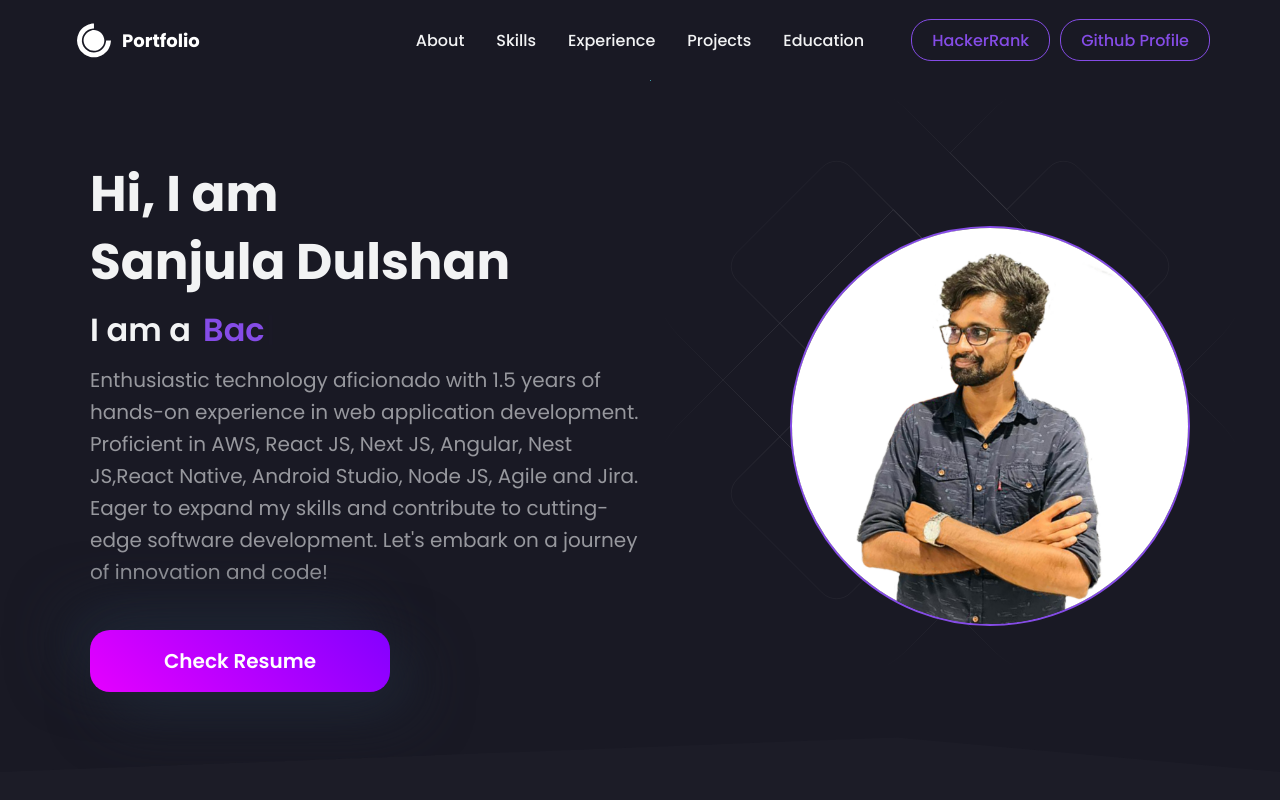
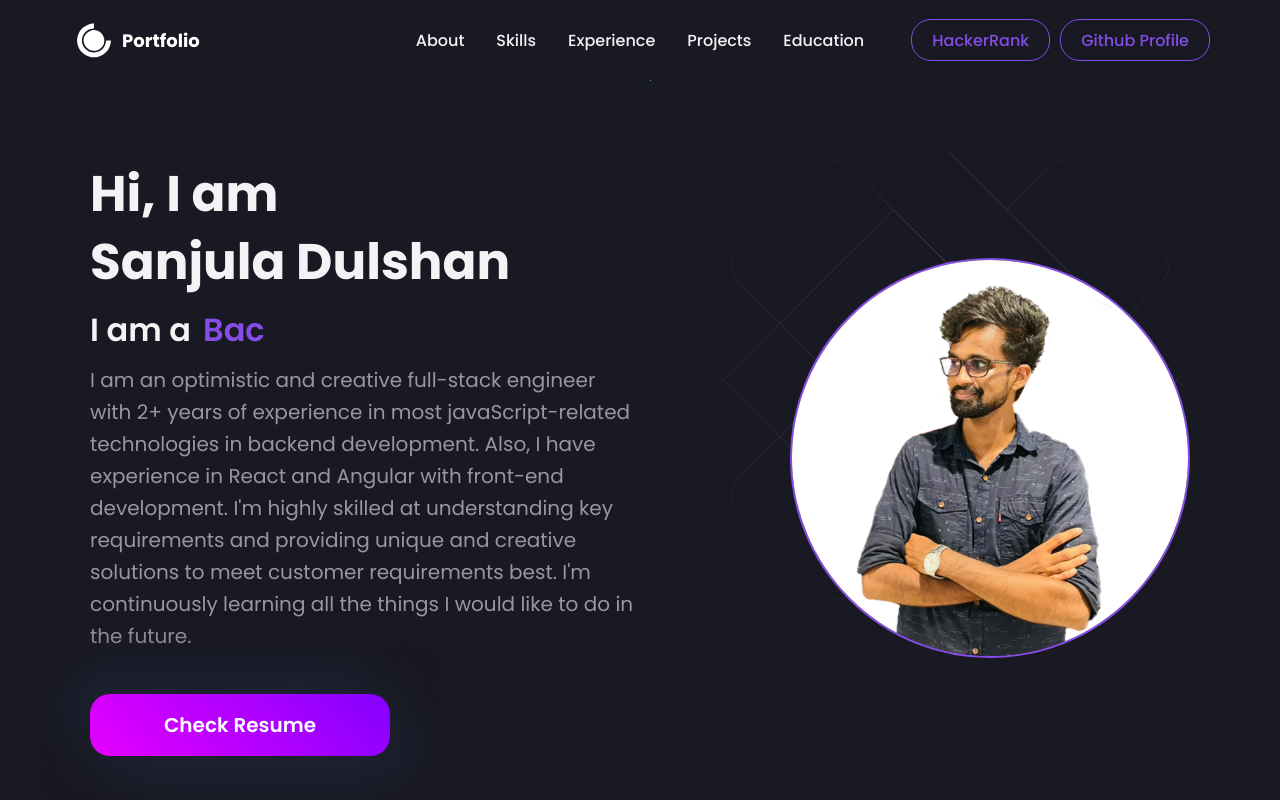
Before and after one commit to Sanjula-Dulshan/portfolio_v2, a React (Create React App) app: page / in a window 1280 px wide. Shown: the top 800 px of the page. Built offline with nearby package versions, Linux system fonts and the light colour scheme.

Commit message:
update about me

```diff
--- a/src/data/constants.js
+++ b/src/data/constants.js
@@ -7,11 +7,11 @@ export const Bio = {
     "Programmer",
   ],
   description:
-    "Enthusiastic technology aficionado with 1.5 years of hands-on experience in web application development. Proficient in AWS, React JS, Next JS, Angular, Nest JS,React Native, Android Studio, Node JS, Agile and Jira. Eager to expand my skills and contribute to cutting-edge software development. Let's embark on a journey of innovation and code!",
+    "I am an optimistic and creative full-stack engineer with 2+ years of experience in most javaScript-related technologies in backend development. Also, I have experience in React and Angular with front-end development. I'm highly skilled at understanding key requirements and providing unique and creative solutions to meet customer requirements best. I'm continuously learning all the things I would like to do in the future.",
   github: "https://github.com/Sanjula-Dulshan",
   hackerRank: "https://www.hackerrank.com/profile/sdulshan10",
   resume:
-    "https://drive.google.com/file/d/13JlffeEUGmwgsnb5wOE4bK8hmiguWp1Y/view?usp=sharing",
+    "https://drive.google.com/file/d/1cIrNMAB7v5Z0w8LoFd0UmZ44CRa_wPO-/view?usp=sharing",
   linkedin: "https://www.linkedin.com/in/sanjula-dulshan-154329203/",
 
   whatsapp: "https://api.whatsapp.com/send?phone=94719647830",
@@ -230,9 +230,9 @@ export const education = [
     id: 0,
     img: "https://res.cloudinary.com/waste123/image/upload/v1696448090/portfolio/Icons/hubl1ghghfo74pvwrbnh.jpg",
     school: "Sri Lanka Institute of Information Technology",
-    date: "Feb 2020 - Present",
+    date: "Jan 2020 - Jan 2024",
     grade: "3.33 CGPA",
-    desc: "I am currently pursuing a BSc (Hons) in Information Technology Specialising in Software Engineering at SLIIT",
+    desc: "I graduated from SLIIT with a BSc (Hons) in Information Technology",
   },
 ];
 
```
